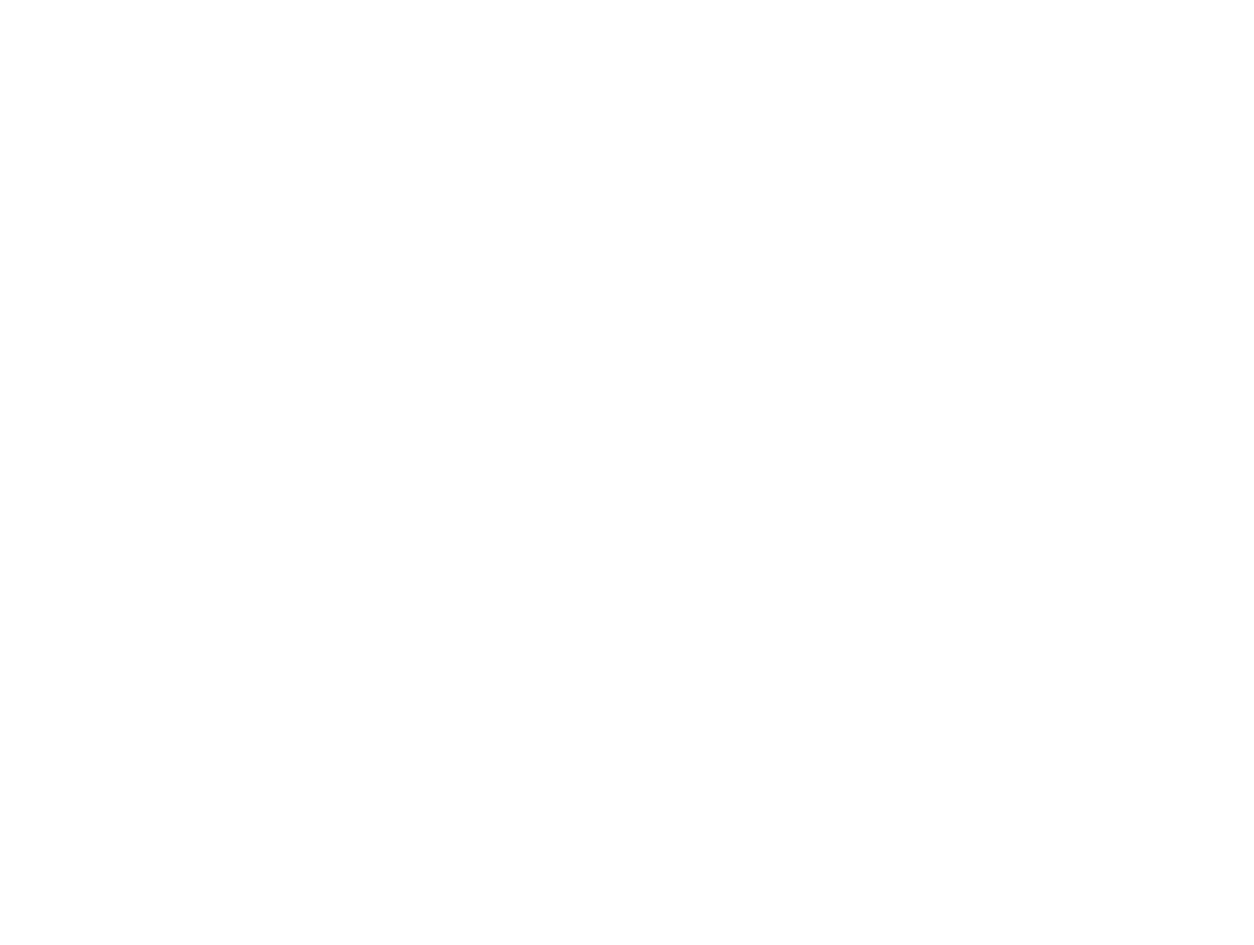
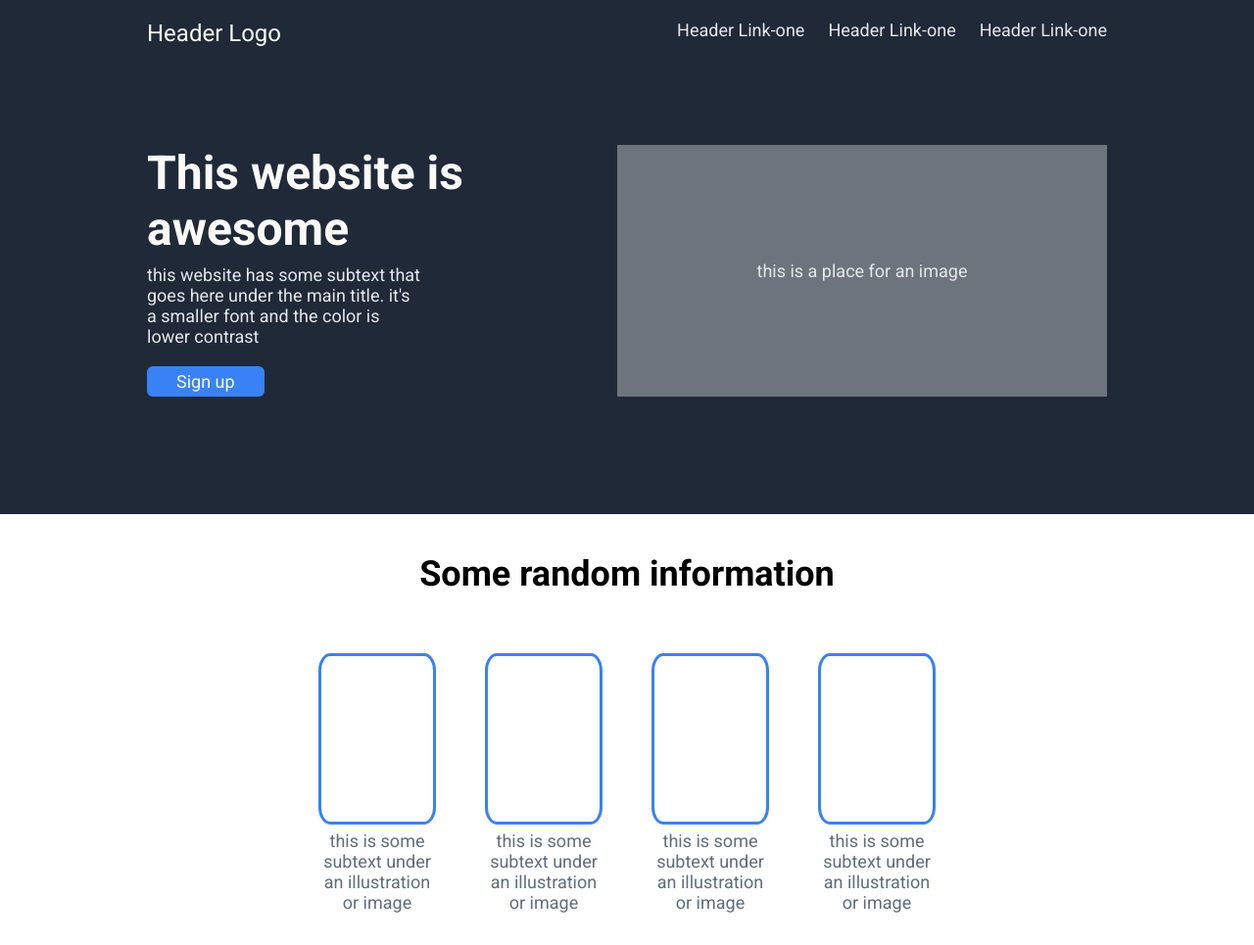
Before and after one commit to tailonnorris/landing-page, a plain HTML site: page index.html in a window 1280 px wide. Shown: the top 965 px of the page at 98% size. Before the commit the page ends 800 px from the top, so only its background shows below. Drawn offline with Linux system fonts and the light colour scheme.

Commit message:
Landing page finished

```diff
--- a/index.html
+++ b/index.html
@@ -4,9 +4,72 @@
     <meta charset="UTF-8">
     <meta name="viewport" content="width=device-width, initial-scale=1.0">
     <link rel="stylesheet" href="style.css">
+    <link rel="preconnect" href="https://fonts.googleapis.com">
+    <link rel="preconnect" href="https://fonts.gstatic.com" crossorigin>
+    <link href="https://fonts.googleapis.com/css2?family=Roboto:ital,wght@0,100;0,300;0,400;0,500;0,700;0,900;1,100;1,300;1,400;1,500;1,700;1,900&display=swap" rel="stylesheet">
     <title>Document</title>
 </head>
 <body>
+    <div class="top-section">
+        <header>
+            <div class="logo">Header Logo</div>
+            <ul>
+                <li>Header Link-one</li>
+                <li>Header Link-one</li>
+                <li>Header Link-one</li>
+            </ul>
+        </header>
+        <div class="hero">
+            <div class="hero-text">
+                <h1>This website is awesome</h1>
+                <p>this website has some subtext that goes here under the main title. it's a smaller font and the color is lower contrast</p>
+                <button>Sign up</button>
+            </div>
+            <div class="hero-img">this is a place for an image</div>
+        </div>
+    </div>
+
+    <div class="info-section">
+        <h3>Some random information</h3>
+        <div class="card-container">
+            <div class="card">
+                <div class="card-image"></div>
+                <p>this is some subtext under an illustration or image</p>
+            </div>
+            <div class="card">
+                <div class="card-image"></div>
+                <p>this is some subtext under an illustration or image</p>
+            </div>
+            <div class="card">
+                <div class="card-image"></div>
+                <p>this is some subtext under an illustration or image</p>
+            </div>
+            <div class="card">
+                <div class="card-image"></div>
+                <p>this is some subtext under an illustration or image</p>
+            </div>
+        </div>
+    </div>
+
+    <div class="quote-section">
+        <p class="quote">This is an inspiring quote, or a testimonial from a customer. Maybe it's just filling up space, or maybe people will actually resd it. who knows? all i know is that this looks nice</p>
+        <p class="person">Simon Bolivar, La campaña admirable</p>
+    </div>
+
+    <div class="call-to-action">
+        <div class="callto-container">
+            <div class="call-text">
+                <p>Call to action! i'ts time!</p>
+                <p class="small-text">Sign up for our product by clicking that buttun rigth over there</p>
+            </div>
+            <button>Sign Up</button>
+        </div>
+
+    </div>
+
+    <footer>This is a footer 2024</footer>
+
+
 
 </body>
 </html>
--- a/style.css
+++ b/style.css
@@ -0,0 +1,202 @@
+*{
+    margin: 0;
+    padding: 0;
+    box-sizing: border-box;
+    font-size: 18px;
+
+    font-family: 'Roboto';
+}
+
+.top-section{
+    background-color: #1f2937;
+    color: #e5e7eb;
+    display: flex;
+    flex-direction: column;
+    gap: 60px;
+    padding: 20px 150px;
+    padding-bottom: 80px;
+}
+/* Header */
+header{
+    display: flex;
+    justify-content: space-between;
+}
+
+ul{
+    list-style-type: none;
+    display: flex;
+    justify-content: center;
+    gap: 24px;
+}
+
+.logo{
+    font-size: 24px;
+    color: #f9faf8;
+}
+
+/* header */
+
+/* hero */
+.hero{
+    display: flex;
+    justify-content: space-between;
+    gap: 10px;
+    padding: 40px 0;
+}
+
+.hero-text{
+    max-width: 750px;
+
+}
+
+.hero-text h1{
+    font-size: 48px;
+    font-weight: bolder;
+    color: #f9faf8;
+    margin-bottom: 8px;
+    width: 70%;
+}
+
+.hero-text p{
+    width: 60%;
+    margin-bottom: 20px;
+}
+
+.hero-img{
+
+    width: 500px;
+    flex-shrink: 0;
+
+    display: flex;
+    align-items: center;
+    justify-content: center;
+
+    background-color: rgb(109 116 125);
+}
+
+.hero button{
+    background-color: #3882f6;
+    color: #f9faf8;
+    border-radius: 6px;
+}
+
+/* hero */
+/* info */
+.info-section{
+    display: flex;
+    flex-direction: column;
+    align-items: center;
+
+
+    padding: 40px;
+    padding-bottom: 80px;
+}
+
+.info-section h3{
+    font-size: 36px;
+    columns: #1f2937;
+    font-weight: bold;
+
+    margin-bottom: 30px;
+}
+
+.card-container{
+    display: flex;
+    gap: 50px;
+    justify-content: center;
+    padding: 30px 0;
+}
+
+.card{
+    width: 10%;
+    text-align: center;
+    color: rgb(97, 110, 121);
+}
+
+.card-image{
+    height: 175px;
+    text-align: center;
+
+    border: solid #3882f6 3px;
+    border-radius: 10%;
+
+    margin-bottom: 6px;
+}
+
+/* Quote section */
+
+.quote-section{
+    background-color: rgb(229, 231, 235);
+    padding: 90px 0;
+
+    display: flex;
+    flex-direction: column;
+    align-items: center;
+
+}
+
+.quote-section .quote{
+    font-size: 36px;
+    font-style: italic;
+    width: 50%;
+
+    text-align:left;
+
+    margin-bottom: 30px;
+}
+
+.quote-section .person{
+    text-align: right;
+    width: 40%;
+
+}
+
+/* call to action */
+
+.call-to-action{
+    display: flex;
+    align-items: center;
+    justify-content: center;
+
+    padding: 100px 50px;
+    color: #f9faf8;
+}
+
+.callto-container{
+    border-radius: 10px;
+    width: 60%;
+    padding: 40px 90px;
+    background-color: #3882f6;
+
+    display: flex;
+    justify-content: space-between;
+}
+
+.small-text{
+    font-size: 16px;
+    font-weight: 200;
+}
+
+.call-to-action button{
+    background-color: #3882f6;
+    border: solid #f9faf8 3px;
+    color: #f9faf8;
+
+    border-radius: 6px;
+}
+
+/* footer */
+
+footer{
+    text-align: center;
+    background-color: #1f2937;
+    color: #f9faf8;
+    padding: 15px;
+}
+/* -------------------------- */
+button{
+    border: none;
+    /* height: 0; */
+    padding: 5px 30px;
+    text-align: center;
+}
```
